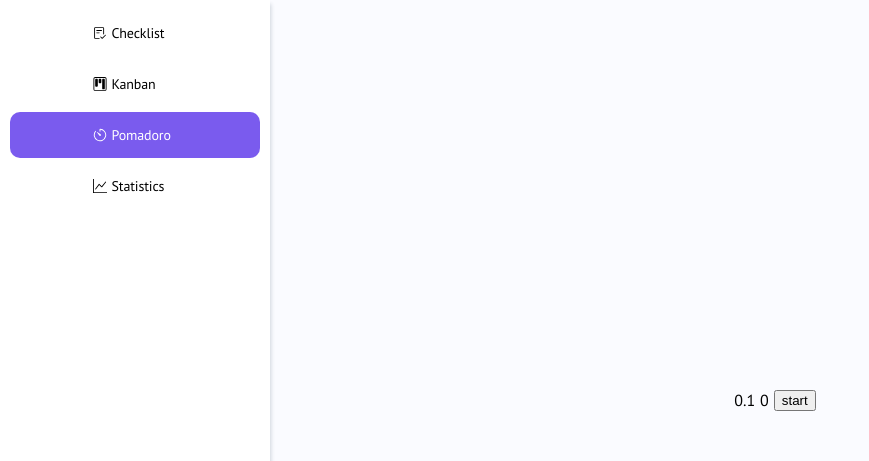
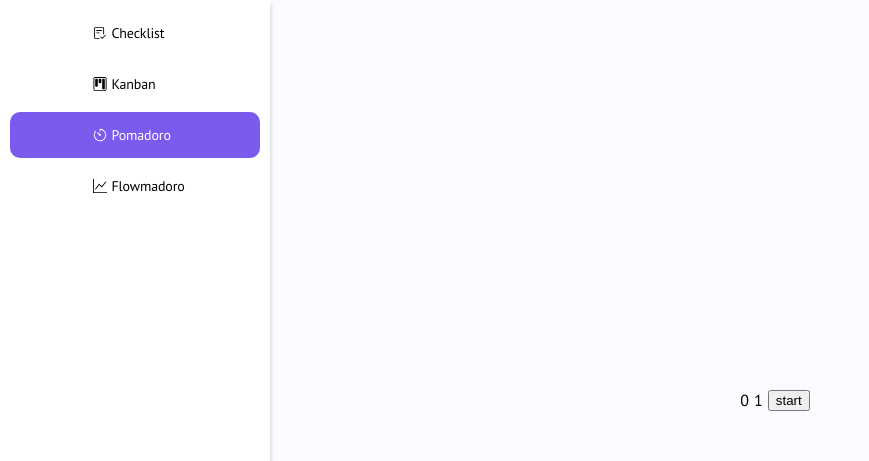
Before and after one commit to snusEbjoer/day-tracker, a React (Vite) app: page /pomadoro in a window 1280 px wide. Shown: the top 461 px of the page, without its empty margins (0-869 px from the left). Built offline with nearby package versions, Linux system fonts and the light colour scheme.

Commit message:
implemented pomadoro timer

```diff
--- a/src/components/NavBar/NavMenu/NavMenu.tsx
+++ b/src/components/NavBar/NavMenu/NavMenu.tsx
@@ -30,10 +30,10 @@ export const NavMenu = () => {
         icon={<PomadoroIcon isActive={isActive("/pomadoro")} />}
       />
       <NavItem
-        name={"Statistics"}
-        path={"/stats"}
-        isActive={isActive("/stats")}
-        icon={<StatisticksIcon isActive={isActive("/stats")} />}
+        name={"Flowmadoro"}
+        path={"/flowmadoro"}
+        isActive={isActive("/flowmadoro")}
+        icon={<StatisticksIcon isActive={isActive("/flowmadoro")} />}
       />
     </ul>
   );
--- a/src/components/Timer/Timer.tsx
+++ b/src/components/Timer/Timer.tsx
@@ -1,71 +1,39 @@
-import { ChangeEvent, useEffect, useState } from "react";
+import { useEffect, useState } from "react";
 import "./Timer.css";
+import { useLocation } from "react-router-dom";
 
-export type Timer = {
-  seconds: number;
-  minutes: number;
-  hours: number;
-};
 type TimerProps = {
+  time: number;
   backwards: boolean;
-  startTime: number;
-  isRunning: boolean;
-  isEnded: boolean;
-  toggleIsRunning: (e?: React.MouseEvent<HTMLButtonElement>) => void;
-  toggleIsEnded: () => void;
+  toggleIsPause: () => void;
+  isPause: boolean;
 };
 export const Timer = ({
+  time,
   backwards,
-  startTime,
-  isRunning,
-  toggleIsEnded,
-  toggleIsRunning,
-  isEnded,
+  toggleIsPause,
+  isPause,
 }: TimerProps) => {
-  const [time, setTime] = useState({
-    hours: 0,
-    minutes: startTime || 40,
-    seconds: 0,
-  });
+  const [seconds, setSeconds] = useState<number>(time);
+  const [isRunning, setIsRunning] = useState<boolean>(false);
+  const toggleIsRunning = () => {
+    setIsRunning((prev) => !prev);
+  };
+  const incDec = backwards ? -1 : 1;
   let worker: Worker;
-  const isTime = (hours: number, minutes: number, seconds: number) => {
-    if (backwards && !hours && !minutes && !seconds) {
-      return false;
-    }
-    return true;
-  };
-
   useEffect(() => {
-    if (!isRunning || isEnded) return;
-    if (!isTime(time.hours, time.minutes, time.seconds)) return;
+    if (!isRunning) return;
+    let localTime = seconds + 1;
     worker = new Worker(new URL("./timerWorker.ts", import.meta.url));
-    worker.onmessage = (event) => {
+    worker.onmessage = (event: MessageEvent) => {
       if (event.data === "tick") {
-        if (!isRunning || isEnded) return;
-        if (!isTime(time.hours, time.minutes, time.seconds)) {
-          toggleIsEnded();
-          return;
+        setSeconds((prev) => prev + incDec);
+        localTime += incDec;
+        if (isRunning && localTime === 0 && backwards) {
+          toggleIsRunning();
+          toggleIsPause();
+          setSeconds(time);
         }
-        console.log(time);
-        setTime((prevTime) => {
-          const incrDecr = backwards ? -1 : +1;
-          const totalSeconds =
-            prevTime.hours * 3600 +
-            prevTime.minutes * 60 +
-            prevTime.seconds +
-            incrDecr;
-          const hours = Math.floor(totalSeconds / 3600);
-          const minutes = Math.floor((totalSeconds % 3600) / 60);
-          const seconds = totalSeconds % 60;
-          if (!isTime(hours, minutes, seconds)) {
-            return { minutes: 0, seconds: 0, hours: 0 };
-          }
-          return {
-            hours: hours,
-            minutes: minutes,
-            seconds: seconds,
-          };
-        });
       }
     };
 
@@ -74,13 +42,12 @@ export const Timer = ({
       worker.postMessage("stop");
       worker.terminate();
     };
-  }, [isRunning, isEnded]);
-
+  }, [isRunning, isPause, time]);
   return (
     <div>
       <div className="timer">
-        <div>{time.minutes}</div>
-        <div>{time.seconds}</div>
+        <div>{0}</div>
+        <div>{seconds}</div>
         <button onClick={toggleIsRunning}>start</button>
       </div>
     </div>
--- /dev/null
+++ b/src/components/Timer/index.ts
@@ -0,0 +1 @@
+export { Timer } from "./Timer";
--- a/src/pages/Flowmadoro/Flowmadoro.tsx
+++ b/src/pages/Flowmadoro/Flowmadoro.tsx
@@ -0,0 +1,32 @@
+import { Timer } from "@/components/Timer/Timer";
+import { useEffect, useState } from "react";
+
+export const Flowmadoro = () => {
+  const [isPause, setIsPause] = useState<boolean>(false);
+  const [isBackwards, setIsBackwards] = useState<boolean>(false);
+  const [pauseTime, setPauseTime] = useState<number>(0);
+  const [time, setTime] = useState<number>(0);
+  const toggleIsPause = () => {
+    setIsPause((prev) => !prev);
+  };
+  const toggleIsBackwards = () => {
+    setIsBackwards((prev) => !prev);
+  };
+
+  const calcTime = (num: number) => {
+    setTime(num);
+  };
+  useEffect(() => {
+    setPauseTime(Math.floor(time / 5));
+  }, [isPause, time]);
+  return (
+    <>
+      <Timer
+        time={pauseTime}
+        backwards={isPause}
+        isPause={isPause}
+        toggleIsPause={toggleIsPause}
+      />
+    </>
+  );
+};
--- a/src/pages/Pomodoro/Pomodoro.tsx
+++ b/src/pages/Pomodoro/Pomodoro.tsx
@@ -1,56 +1,49 @@
-import { Timer } from "@/components/Timer/Timer";
+import { Timer } from "@/components/Timer";
 import { ChangeEvent, useEffect, useState } from "react";
-type Pomadoro = {
-  minutes: number;
+export type Pomadoro = {
+  workTime: number;
   shortBreak: number;
   longBreak: number;
 };
 export const Pomadoro = () => {
-  const [startTime, setStartTime] = useState<number>(0);
   const [pomadoro, setPomadoro] = useState<Pomadoro>({
-    minutes: startTime || 0.1,
-    shortBreak: 10,
-    longBreak: 15,
+    workTime: 1,
+    shortBreak: 2,
+    longBreak: 3,
   });
-  const [isRunning, setIsRunning] = useState<boolean>(false);
-  const [isEnded, setIsEnded] = useState<boolean>(false);
-  const [pauseIsEnded, setPauseIsEnded] = useState<boolean>(false);
+  const [startTime, setStartTime] = useState<number>(pomadoro.workTime);
   const [count, setCount] = useState<number>(0);
-  const toggleIsEnded = () => {
-    setIsEnded((prev) => !prev);
-  };
-  const toggleIsRunning = () => {
-    setIsRunning((prev) => !prev);
-  };
-  const countChange = () => {
-    setCount((prev) => prev + 1);
-  };
+  const [isPause, setIsPause] = useState<boolean>(false);
   const handlePomadoroChange =
     (key: string) => (e: ChangeEvent<HTMLInputElement>) => {
       setPomadoro((prev) => ({ ...prev, [key]: e.target.value }));
     };
-  const handlePause = () => {
-    if (isEnded && count < 4) {
-      countChange();
-      toggleIsEnded();
-      return pomadoro.shortBreak;
-    } else if (isEnded && count == 4) {
-      toggleIsEnded();
+  const toggleIsPause = () => {
+    setIsPause((prev) => !prev);
+  };
+  const changeTime = () => {
+    if (!isPause && count < 4) {
+      setStartTime(pomadoro.shortBreak);
+      setCount((prev) => prev + 1);
+    }
+    if (!isPause && count === 4) {
       setCount(0);
-      return pomadoro.longBreak;
-    } else {
-      return pomadoro.minutes;
+      setStartTime(pomadoro.longBreak);
+    }
+    if (isPause) {
+      setStartTime(pomadoro.workTime);
     }
   };
+  useEffect(() => {
+    changeTime();
+  }, [isPause]);
   return (
     <>
       <Timer
-        startTime={handlePause()}
-        toggleIsEnded={toggleIsEnded}
-        toggleIsRunning={toggleIsRunning}
-        isRunning={isRunning}
-        isEnded={isEnded}
+        time={startTime}
         backwards={true}
+        isPause={isPause}
+        toggleIsPause={toggleIsPause}
       />
     </>
   );
--- a/src/router.tsx
+++ b/src/router.tsx
@@ -2,8 +2,8 @@ import { createBrowserRouter } from "react-router-dom";
 import { Layout } from "./components/Layout";
 import { CheckList } from "./pages/CheckList";
 import { Kanban } from "./pages/Kanban";
-import { Timer } from "./components/Timer/Timer";
 import { Pomadoro } from "./pages/Pomodoro/Pomodoro";
+import { Flowmadoro } from "./pages/Flowmadoro/Flowmadoro";
 
 export const router = createBrowserRouter([
   {
@@ -13,6 +13,7 @@ export const router = createBrowserRouter([
       { index: true, element: <CheckList /> },
       { path: "kanban", element: <Kanban /> },
       { path: "pomadoro", element: <Pomadoro /> },
+      { path: "flowmadoro", element: <Flowmadoro /> },
     ],
   },
 ]);
```
